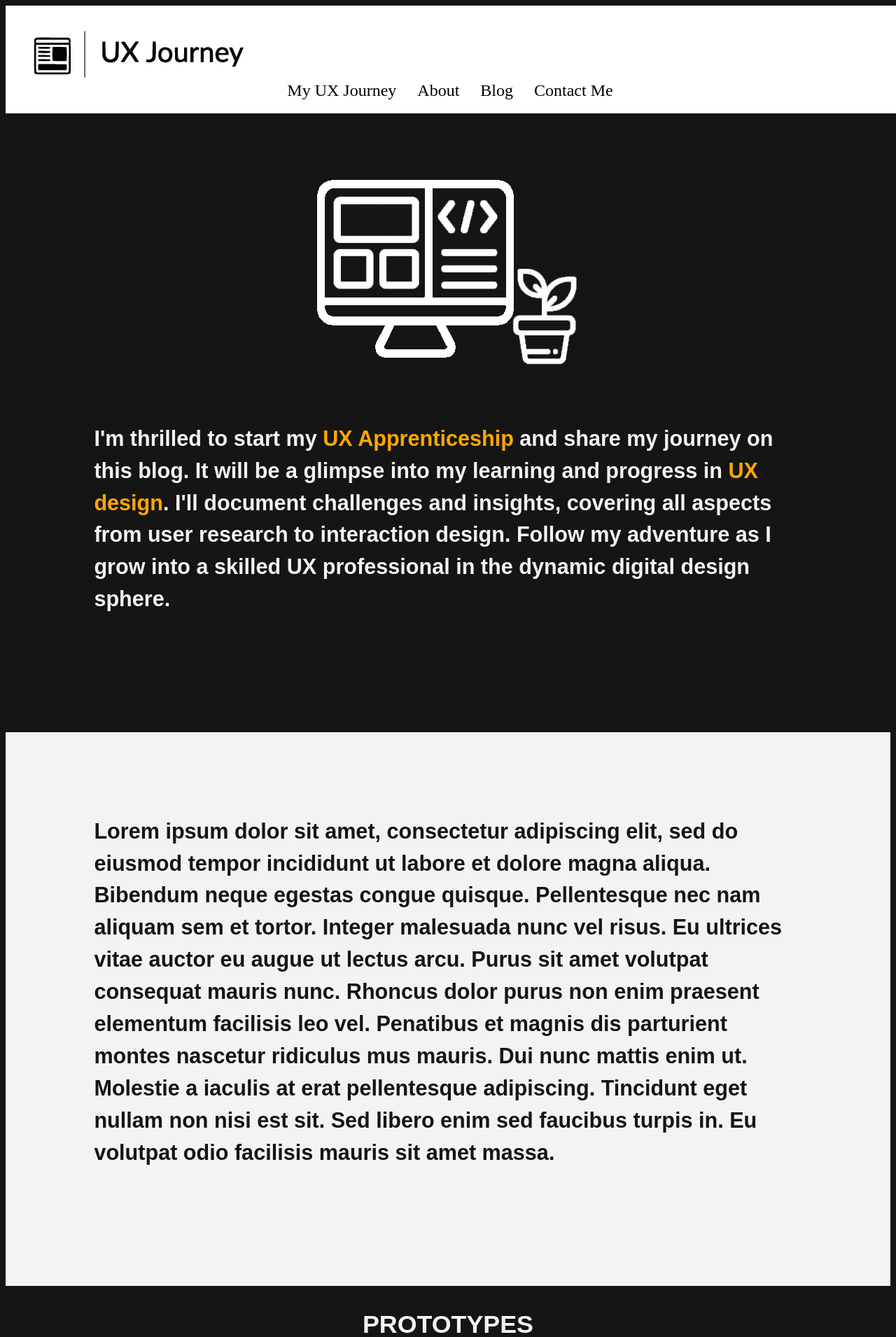
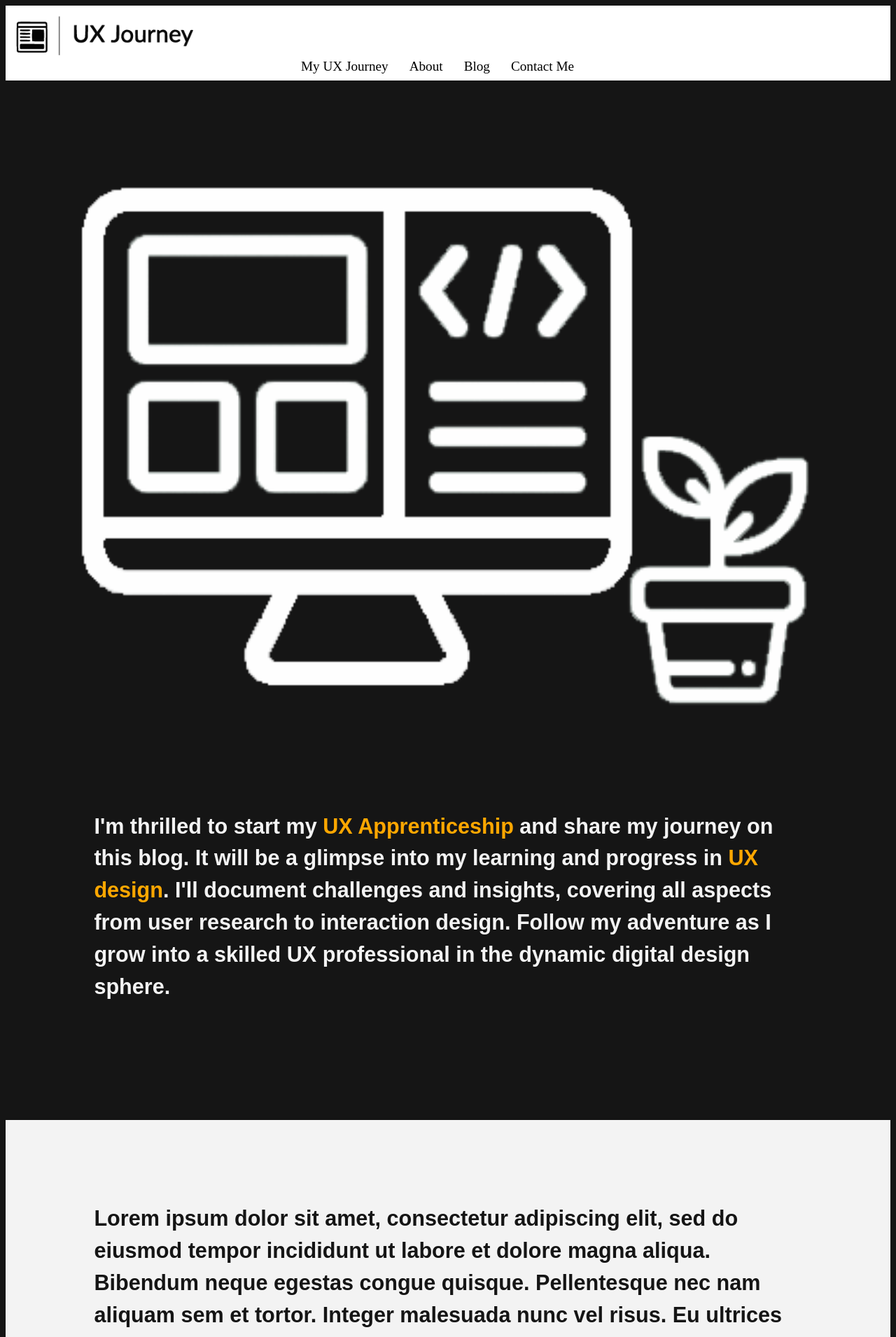
Before and after one commit to myuxjourney/myuxjourney.github.io, a Jekyll site: the page built from index.html, in a window 1280 px wide. Shown: the top 1910 px of the page at 70% size. Built offline with Jekyll 4.4.1, drawn with Linux system fonts in a browser that asks for light colours; nearby versions of some CDN libraries.

Commit message:
cleaned up code

```diff
--- a/_includes/header.html
+++ b/_includes/header.html
@@ -1,9 +1,9 @@
 <header class="site-header">
   <img
+    class="main-logo"
     src="/images/uxjourneylogo.png"
     href="https://myuxjourney.github.io/"
     alt="UX Journey Logo"
-    style="display: grid; max-width: 300px; padding-left: 30px; padding-top: 2%"
   />
   <nav class="navigation">
     <a class="nav-anchor" href="https://myuxjourney.github.io/"
--- a/_posts/2024-02-07-From-Small-to-Tall.html
+++ b/_posts/2024-02-07-From-Small-to-Tall.html
@@ -11,9 +11,9 @@
 
 
 
-<div style="text-align: center">
-  <img src="/images/Blog Images/SmalltoTall.png"  class="size-small" style=" padding: 10px;" </img>
-</div>
+
+<img class="image-reduce" src="/images/Blog Images/SmalltoTall.png"</img>
+
 
 <p>
   In today's digital age, ensuring that websites look great and function well across different devices is crucial.
--- a/_sass/_base.scss
+++ b/_sass/_base.scss
@@ -2,6 +2,8 @@
 body {
   background-color: rgb(21, 21, 21);
   color: #f0f0f0;
+  width: 100 dvw;
+  padding: 50 px;
 }
 
 /* Block: section */
@@ -63,10 +65,26 @@
 .navigation {
   display: flex;
   font-family: "Raleway" sans-serif;
-  font-weight: 500;
-  font-size: x-large;
+  font-weight: 200;
+  font-size: small;
   justify-content: center;
   padding: 5px;
+}
+
+@media (min-width: 600px) {
+  .navigation {
+    font-family: "Raleway" sans-serif;
+    font-size: larger;
+    font-weight: 500;
+  }
+}
+
+@media (min-width: 400px) {
+  .navigation {
+    font-family: "Raleway" sans-serif;
+    font-size: larger;
+    font-weight: 500;
+  }
 }
 
 /* Block: nav-anchor */
@@ -84,10 +102,28 @@
   border-color: rgb(21, 21, 21);
 }
 
+.before-hover {
+  content: url("/images/OutlineHome.png");
+  width: 45%;
+}
+
+@media (min-width: 500px) {
+  .before-hover {
+    width: 100%;
+  }
+}
+
 /* Modifier: hoverme:hover */
 .hoverme:hover {
   content: url("/images/HoverHome.png");
   box-shadow: none;
+  width: 45%;
+}
+
+@media (min-width: 500px) {
+  .hoverme:hover {
+    width: 100%;
+  }
 }
 
 /* Block: post-content */
@@ -130,24 +166,8 @@
 /* Block: main-image-wrapper */
 .main-image-wrapper {
   background-color: transparent;
-  min-width: 100%;
   height: auto;
   box-shadow: none;
-}
-
-@media (max-width: 600px) {
-  .main-image-wrapper {
-    max-width: 20%; /* Set the maximum width to 50% when the screen width is 600px or less */
-    text-align: center;
-  }
-}
-
-/* Block: main-image */
-.main-image {
-  background-color: transparent;
-  height: auto;
-  max-width: 100%;
-  position: static;
 }
 
 /* Modifier: about-img:hover */
@@ -170,58 +190,6 @@
 .h4-blog {
   text-align: center;
 }
-
-// .box {
-//   display: block;
-//   background-color: red;
-//   height: 300px;
-//   width: 100%;
-
-//   @media (min-width: 600px) {
-//     background-color: blue;
-//     width: 32%;
-//   }
-
-// .image-grid {
-//   display: grid;
-//   grid-template-columns: repeat(4, 1fr); /* Initially 4 columns */
-//   grid-gap: 20px;
-//   justify-content: center; /* Center items horizontally */
-// }
-
-// .image-container {
-//   width: 100%; /* Take full width initially */
-//   text-align: center;
-// }
-
-// .image {
-//   width: 100%;
-//   height: auto;
-//   transition: transform 0.3s ease; /* Add transition for smooth effect */
-// }
-
-// /* Apply hover effect */
-// .image:hover {
-//   transform: scale(1.4); /* Scale up the image by 10% on hover */
-// }
-
-// @media (max-width: 800px) {
-//   .image-grid {
-//     grid-template-columns: repeat(
-//       2,
-//       1fr
-//     ); /* Two columns when screen size is 600px or less */
-//   }
-// }
-
-// @media (max-width: 400px) {
-//   .image-grid {
-//     grid-template-columns: repeat(
-//       1,
-//       1fr
-//     ); /* Single column when screen size is 400px or less */
-//   }
-// }
 
 .image-grid {
   display: grid;
@@ -277,3 +245,17 @@
     grid-template-columns: repeat(1, 1fr);
   }
 }
+
+.main-logo {
+  max-width: 20%;
+  padding-left: 30px;
+  padding-top: 2%;
+}
+
+@media (min-width: 400px) {
+  .main-logo {
+    padding-left: 15px;
+    padding-top: 15px;
+    width: 300px;
+  }
+}
--- a/_sass/_header.scss
+++ b/_sass/_header.scss
@@ -3,11 +3,8 @@
   display: grid;
   background: #ffffff;
   color: #ffffff;
-  padding: 10px;
-  width: 100vw;
 }
 
 /* Element Inside Header Block */
 header.site-header {
-  /* Styles specific to site-header */
 }
--- a/_sass/_layout.scss
+++ b/_sass/_layout.scss
@@ -151,9 +151,15 @@
   color: #ffa700;
 }
 
-@media screen and (min-width: 600px) {
-  .size-small img {
-    width: auto;
-    height: 20%;
+.image-reduce {
+  text-align: center;
+  width: 35%;
+  height: auto;
+}
+
+@media (min-width: 500px) {
+  .image-reduce {
+    width: 55%;
+    height: auto;
   }
 }
--- a/index.html
+++ b/index.html
@@ -5,12 +5,12 @@
 <section class="one">
   <div class="main-image-wrapper">
     <img
+      class="before-hover"
       src="/images/OutlineHome.png"
       class="hoverme"
       UX
       Computer
       Setup
-      class="main-image"
     />
   </div>
 
```
